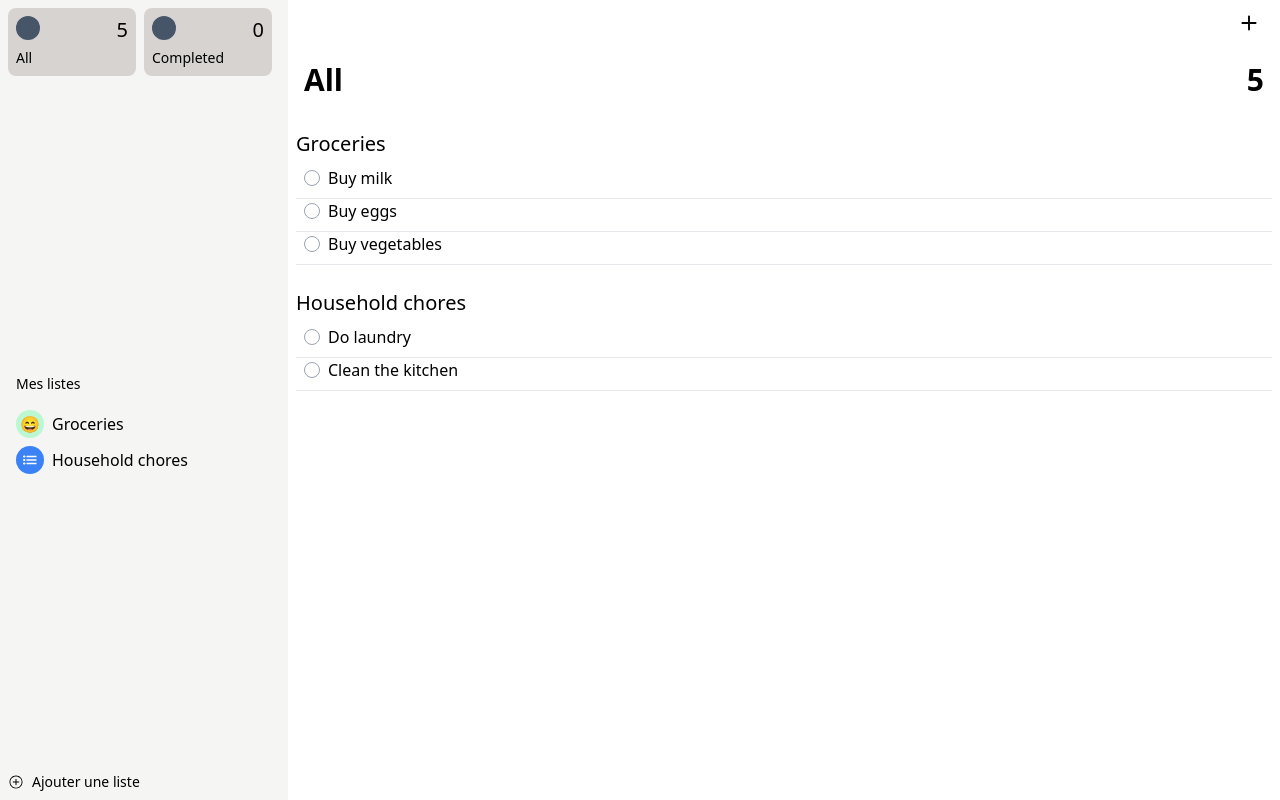
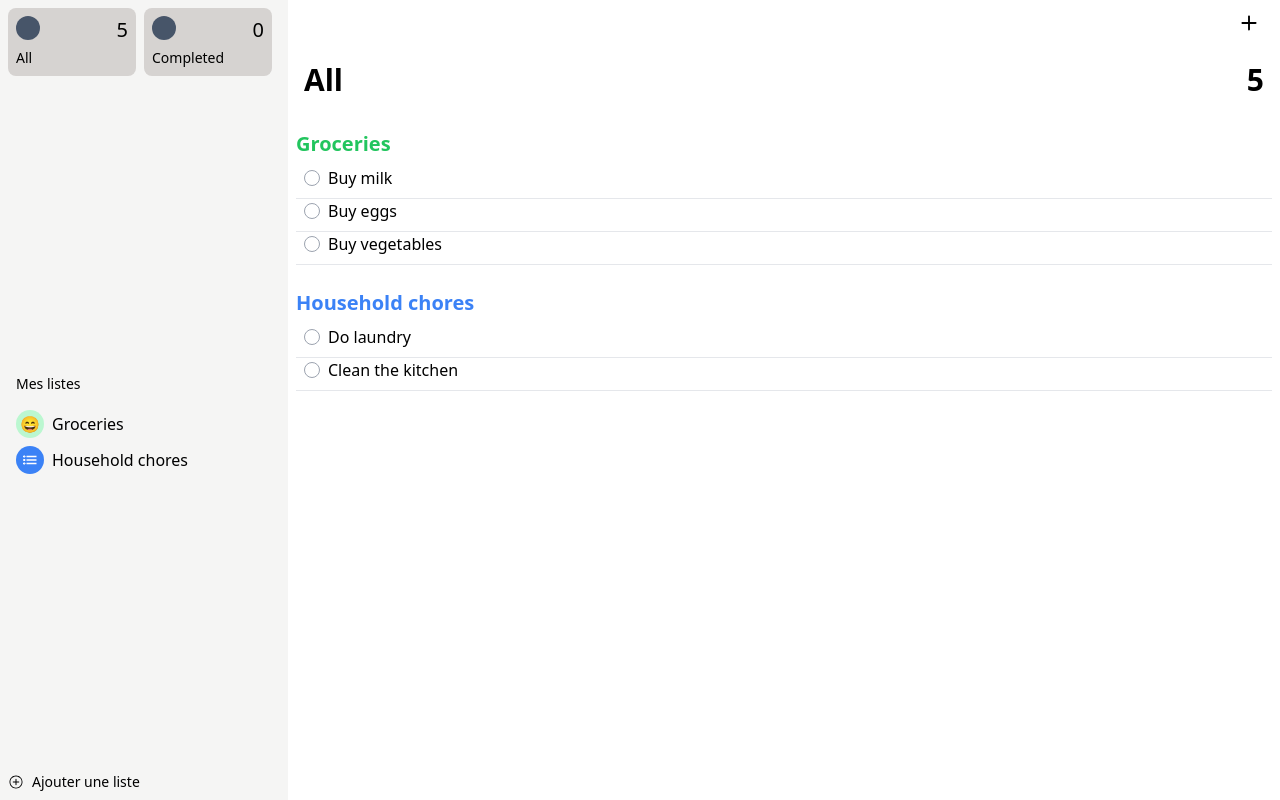
Before and after one commit to luteor/ios-reminders-app-clone-react, a React (Vite) app: page / in a window 1280 px wide. Built offline with nearby package versions, Linux system fonts and the light colour scheme.

Commit message:
feat: :sparkles: Display the title of the list color in the content reminder container

```diff
--- a/src/components/Content.jsx
+++ b/src/components/Content.jsx
@@ -65,6 +65,7 @@ export const Content = ({
             <RemindersContainer
               key={list.id}
               listTitle={list.name}
+              listColor={list.color}
               listReminders={list.reminders.filter(
                 (reminder) => reminder.state === false,
               )}
@@ -78,6 +79,7 @@ export const Content = ({
             <RemindersContainer
               key={list.id}
               listTitle={list.name}
+              listColor={list.color}
               listReminders={list.reminders.filter(
                 (reminder) => reminder.state === true,
               )}
@@ -89,6 +91,7 @@ export const Content = ({
         {!isAllRemindersDisplayed && !isCompletedRemindersDisplayed && (
           <RemindersContainer
             listTitle={null}
+            listColor={reminderListDisplayed.color}
             listReminders={reminderListDisplayed.reminders.filter(
               (reminder) => reminder.state === false,
             )}
--- a/src/components/RemindersContainer.jsx
+++ b/src/components/RemindersContainer.jsx
@@ -1,15 +1,21 @@
+import { getDisplayColors } from "@utils/getDisplayColors";
+
 import { Reminder } from "@components/Reminder";
 
 export const RemindersContainer = ({
   listTitle,
+  listColor,
   listReminders,
   setReminderLists,
   reminderLists,
 }) => {
+  const { textColorStandard } = getDisplayColors(listColor);
   return (
     <div className="pb-6">
       {listTitle && listReminders.length ? (
-        <div className="pb-2 text-xl">{listTitle}</div>
+        <div className={`pb-2 text-xl font-bold ${textColorStandard}`}>
+          {listTitle}
+        </div>
       ) : null}
 
       {listReminders.map((reminder) => (
```
